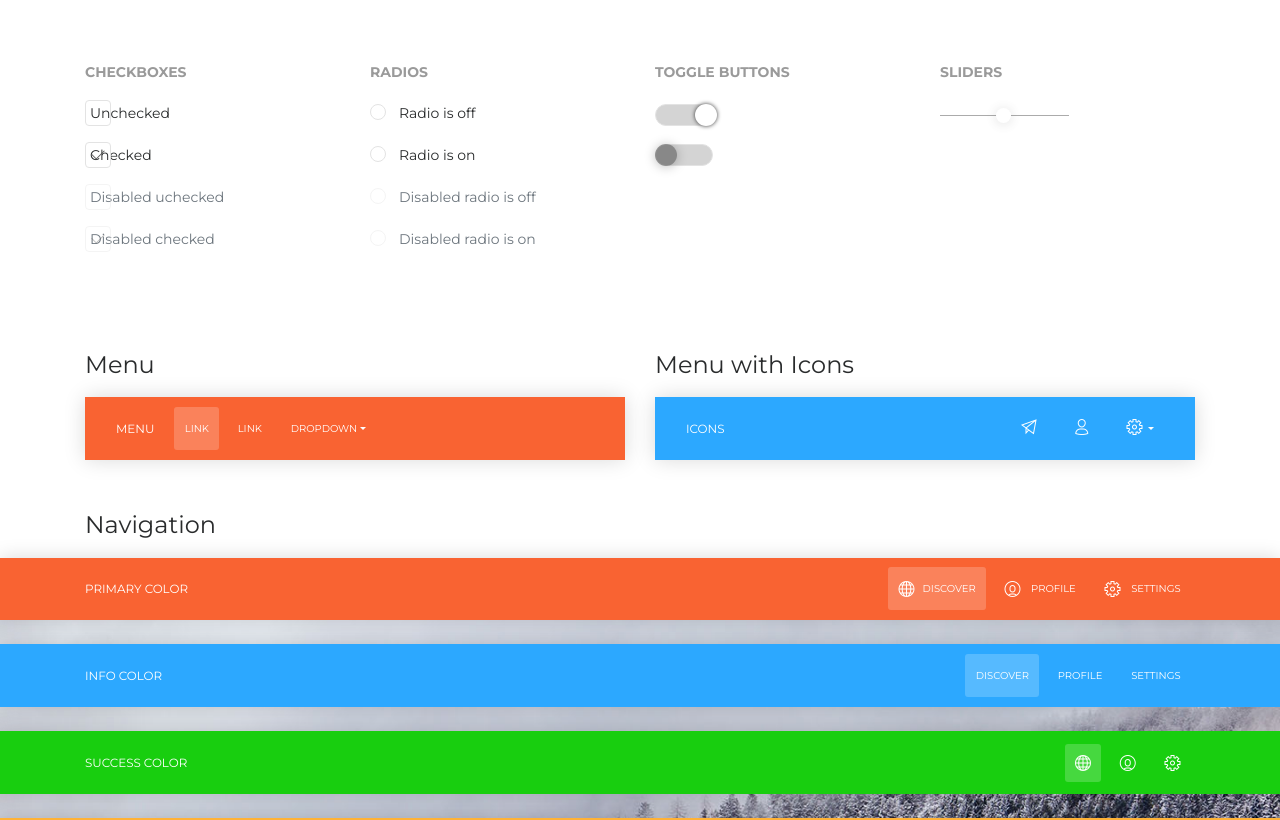
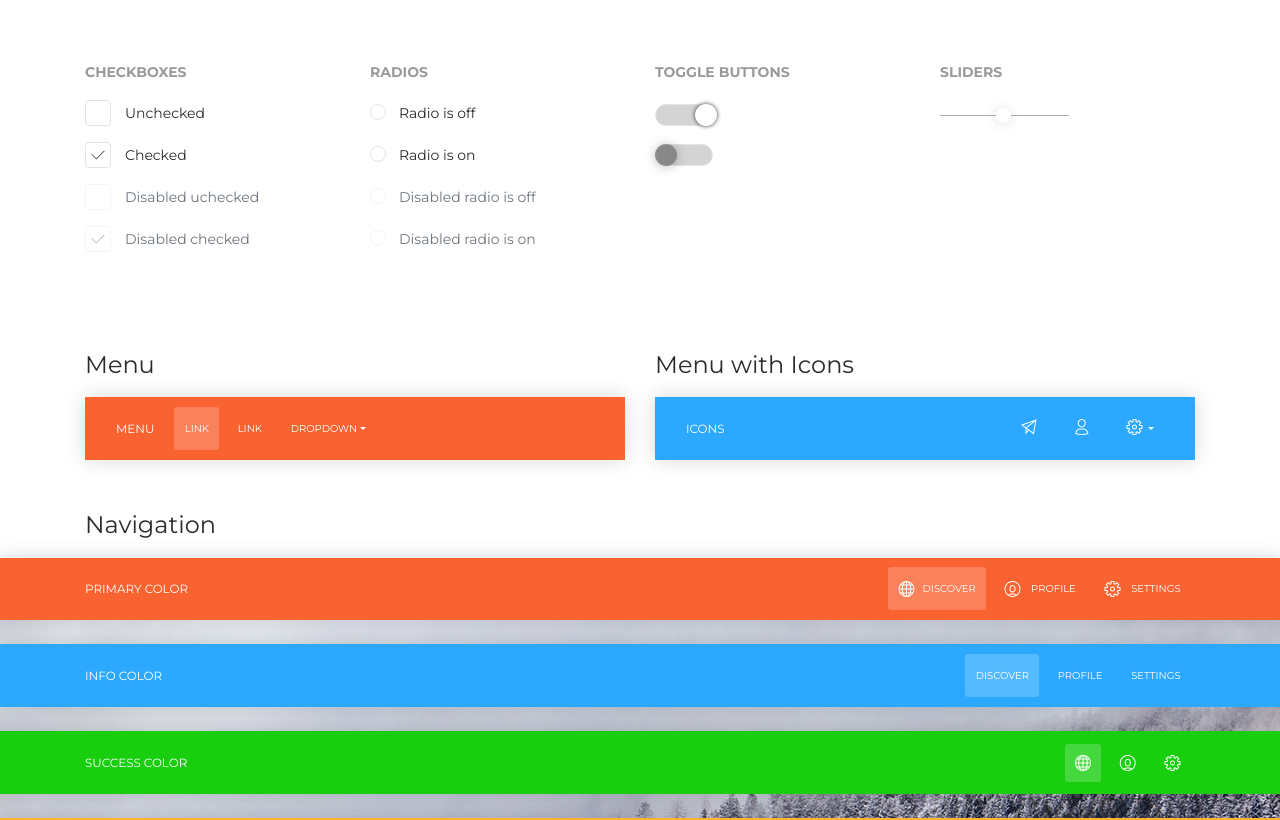
Before and after one commit to Pingendo/now-ui-kit, a plain HTML site: page index.html in a window 1280 px wide. Shown: the part 2450-3270 px from the top of the page. Drawn offline with nearby package versions, Linux system fonts and the light colour scheme.

Commit message:
fix custom-checkbox

```diff
--- a/now-ui-kit.scss
+++ b/now-ui-kit.scss
@@ -467,6 +467,10 @@ form {
   }
 
   &.custom-checkbox {
+    .custom-control-label {
+      padding-left: 40px;
+    }
+
     .custom-control-label::before {
       top: 0;
       width: 26px;
```
Also changed, not shown: now-ui-kit.css.
